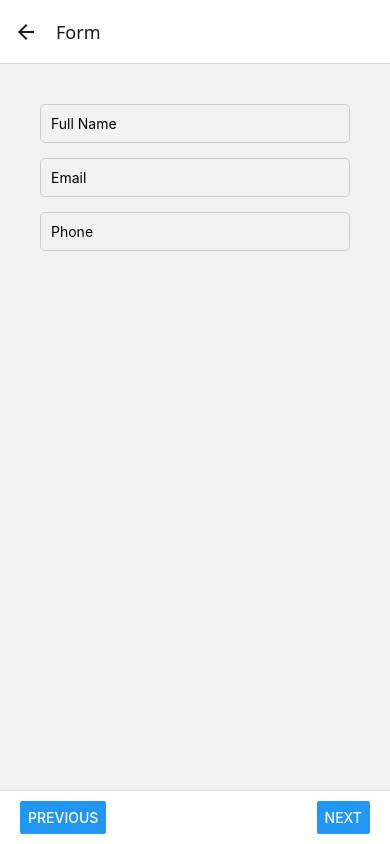
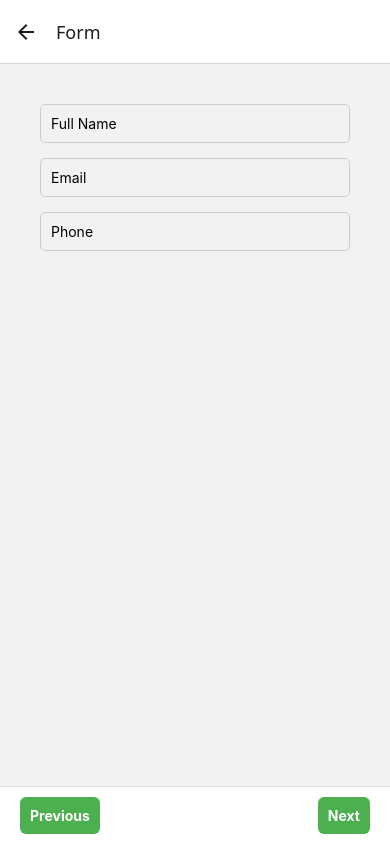
Before and after one commit to backbencherjigyasoo/cvmaker-native, a React Native app: screen /Form in a window 390 px wide. Built offline with nearby package versions, Linux system fonts and the light colour scheme.

Commit message:
added new lock files

```diff
--- a/components/Button.tsx
+++ b/components/Button.tsx
@@ -3,7 +3,6 @@ import { Text, TouchableOpacity, StyleSheet } from 'react-native';
 const styles = StyleSheet.create({
   btn: {
     padding: 10,
-    width: '90%',
     backgroundColor: '#4CAF50',
     borderRadius: 6,
   },
--- a/package.json
+++ b/package.json
@@ -16,10 +16,8 @@
     "react": "19.1.0",
     "react-native": "0.80.2",
     "react-native-gesture-handler": "^2.27.2",
-    "react-native-reanimated": "^4.0.0",
     "react-native-safe-area-context": "^5.5.2",
-    "react-native-screens": "^4.13.1",
-    "react-native-worklets": "^0.4.0"
+    "react-native-screens": "^4.13.1"
   },
   "devDependencies": {
     "@babel/core": "^7.25.2",
--- a/pages/CVForm.tsx
+++ b/pages/CVForm.tsx
@@ -15,6 +15,7 @@ import Education from './Education';
 import Experience from './Experience';
 import SkillsProjects from './SkillsProjects';
 import Summary from './Summary';
+import CustomButton from '../components/Button';
 
 const CVForm = () => {
   const [step, setStep] = useState(1);
@@ -50,8 +51,8 @@ const CVForm = () => {
         </ScrollView>
 
         <View style={styles.buttonContainer}>
-          <Button title="Previous" onPress={handlePrevious} />
-          <Button title="Next" onPress={handleNext} />
+          <CustomButton label="Previous" onPress={handlePrevious} />
+          <CustomButton label="Next" onPress={handleNext} />
         </View>
       </View>
     </KeyboardAvoidingView>
```
Also changed, not shown: 2 other files (tests, documents, lock files or other folders).
